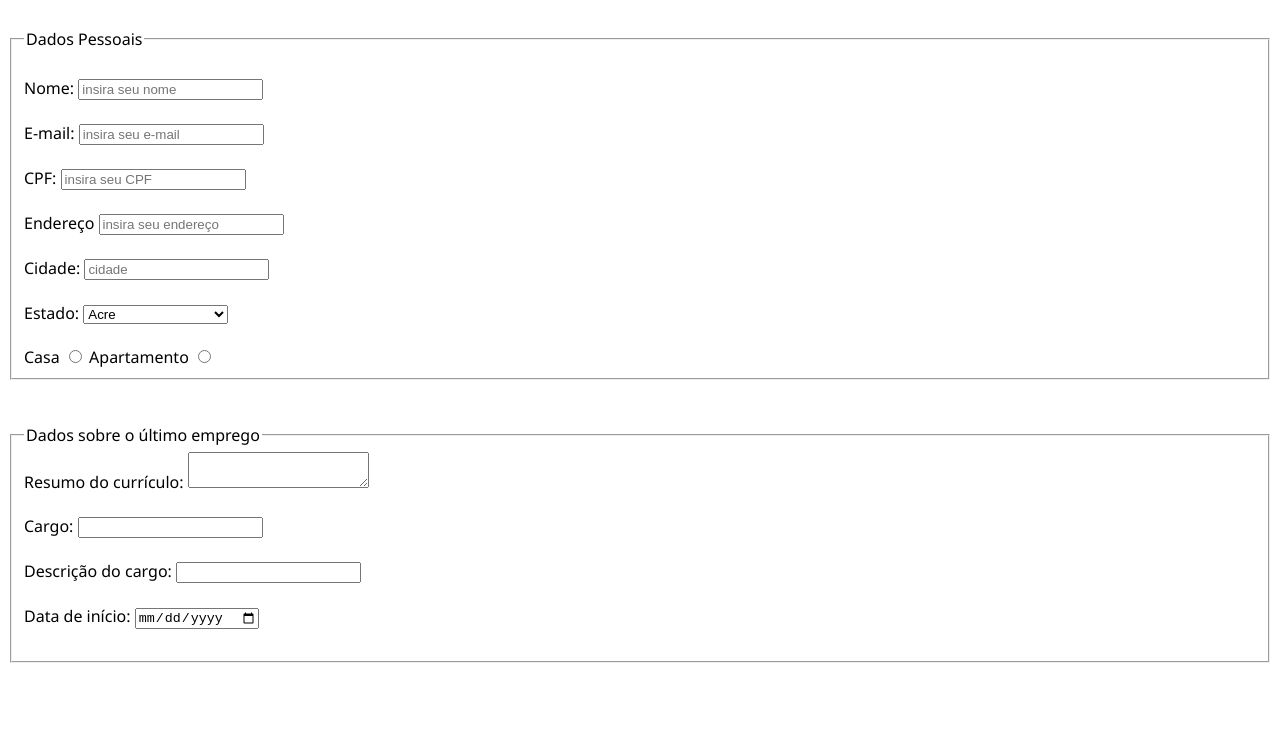
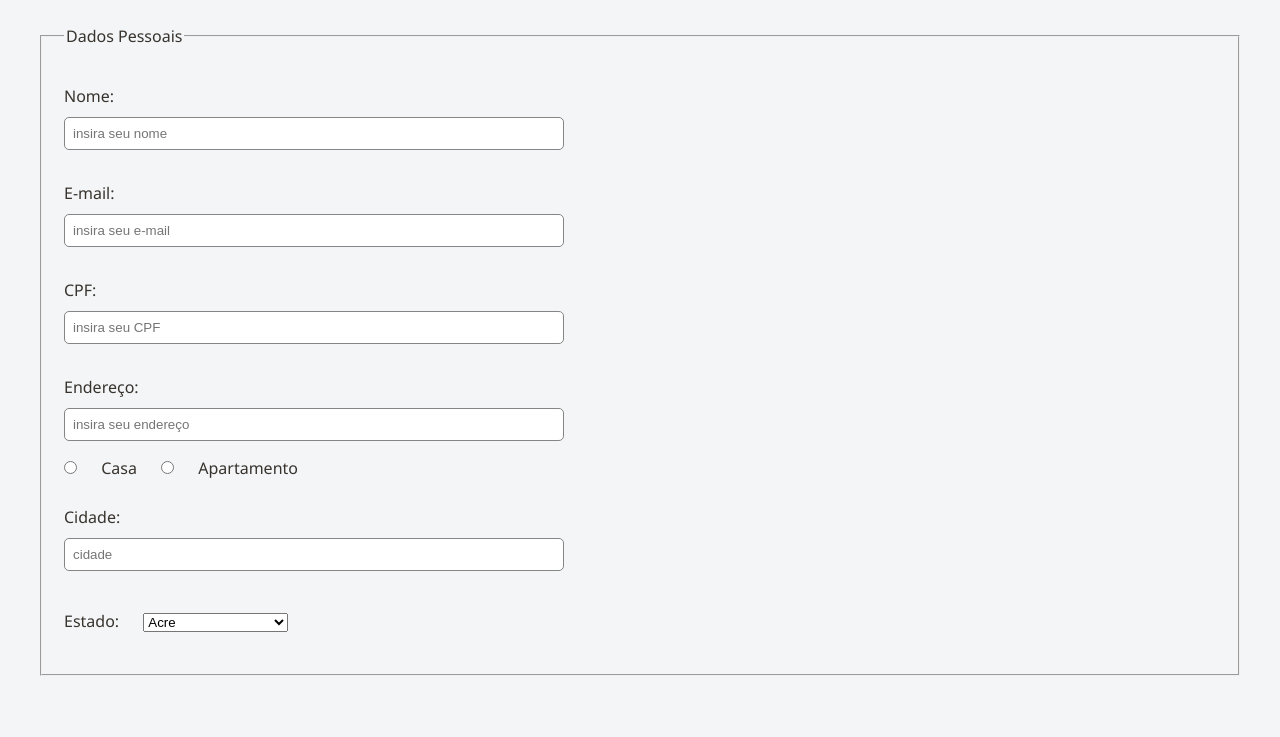
Before and after one commit to giulianomap/Trybe, a plain HTML site: page exercises/6.1/form.html in a window 1280 px wide. Shown: the part 80-817 px from the top of the page. Drawn offline with Linux system fonts and the light colour scheme.

Commit message:
inclusão de estilos e ajustes no html

```diff
--- a/exercises/6.1/form.html
+++ b/exercises/6.1/form.html
@@ -9,37 +9,51 @@
 <body>
   <h1>Cadastro de currículo</h1><br>
   <form action="" method="GET">
-    <fieldset>
+    <fieldset class="form-row">
       <legend>Dados Pessoais</legend><br>
-      <label for="nome">Nome:</label>
+      <label for="nome">Nome:</label><br>
       <input
         id="nome"
         required="required"
         type="text"
         maxlength="40"
         placeholder="insira seu nome"/><br><br>
-      <label for="email">E-mail:</label>
+      <label for="email">E-mail:</label><br>
         <input
         required="required"
         id="email"
         type="email"
         maxlength="50"
         placeholder="insira seu e-mail"/><br><br>
-      <label for="cpf">CPF:</label>
+      <label for="cpf">CPF:</label><br>
         <input
         required="required"
         id="cpf"
         type="text"
         maxlength="11"
         placeholder="insira seu CPF"/><br><br>
-      <label for="endereço">Endereço</label>
+      <label for="endereço">Endereço:</label><br>
         <input
         required="required"
         id="endereço"
         type="text"
         maxlength="11"
-        placeholder="insira seu endereço"/><br><br>
-      <label for="cidade">Cidade:</label>
+        placeholder="insira seu endereço"/><br>
+        <input
+          required="required"
+          name="tipo"
+          value="casa"
+          id="casa"
+          type="radio"/>
+        <label for="casa">Casa</label>
+        <input
+          required="required"
+          name="tipo"
+          value="apartamento"
+          id="apartamento"
+          type="radio"/>
+        <label for="apartamento">Apartamento</label><br><br>
+      <label for="cidade">Cidade:</label><br>
         <input
         required="required"
         id="cidade"
@@ -48,34 +62,20 @@
         placeholder="cidade"/><br><br>
       <label>Estado:</label>
       <select id="estado"></select><br><br>
-      <label for="casa">Casa</label>
-        <input
-          required="required"
-          name="tipo"
-          value="casa"
-          id="casa"
-          type="radio"/>
-      <label for="apartamento">Apartamento</label>
-        <input
-          required="required"
-          name="tipo"
-          value="apartamento"
-          id="apartamento"
-          type="radio"/>
     </fieldset>
     <br><br>
-    <fieldset>
-      <legend>Dados sobre o último emprego</legend>
-      <label for="resumo">Resumo do currículo:</label>
+    <fieldset class="form-row">
+      <legend>Dados sobre o último emprego</legend><br>
+      <label for="resumo">Resumo do currículo:</label><br>
       <textarea id="resumo" name="resumo" maxlength="1000" required="required"></textarea><br><br>
-      <label for="cargo">Cargo:</label>
+      <label for="cargo">Cargo:</label><br>
       <input
         required="required"
         id="cargo"
         name="cargo"
         type="text"
         maxlength="40"/><br><br>
-      <label for="descricao">Descrição do cargo:</label>
+      <label for="descricao">Descrição do cargo:</label><br>
       <input
         required="required"
         id="descricao"
--- a/exercises/6.1/styles.css
+++ b/exercises/6.1/styles.css
@@ -1,3 +1,27 @@
+* {
+  margin: 10px;
+
+  box-sizing: border-box;
+}
+
 body {
+  background-color: rgb(243, 245, 247);
+  color: rgb(56, 51, 45);
   font-family: 'Segoe UI', Tahoma, Geneva, Verdana, sans-serif;
 }
+
+.form-row input[type='text'] {
+  background-color: white;
+  border: 1px solid rgb(131, 133, 134);
+  border-radius: 5px;
+  width: 500px;
+  padding: 8px;
+}
+
+.form-row input[type='email'] {
+  background-color: white;
+  border: 1px solid rgb(131, 133, 134);
+  border-radius: 5px;
+  width: 500px;
+  padding: 8px;
+}
```
